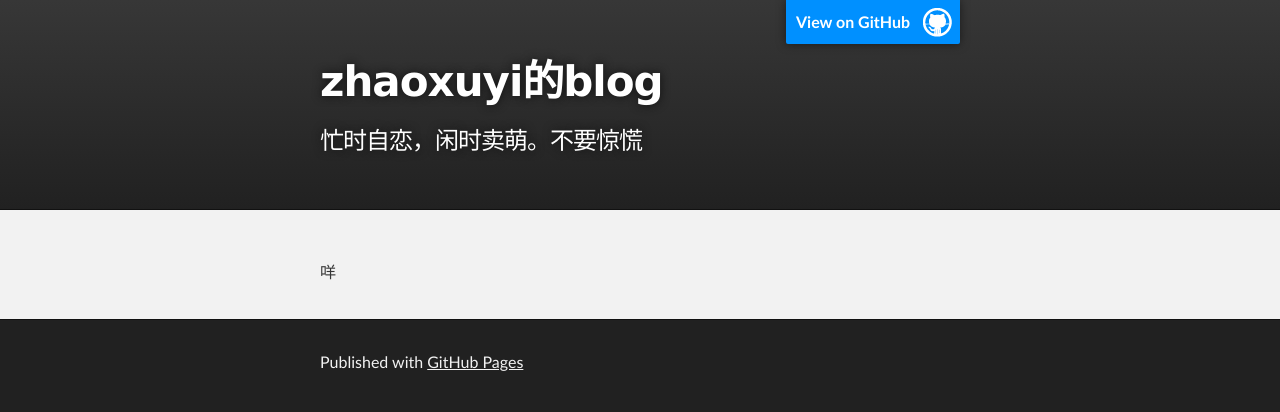
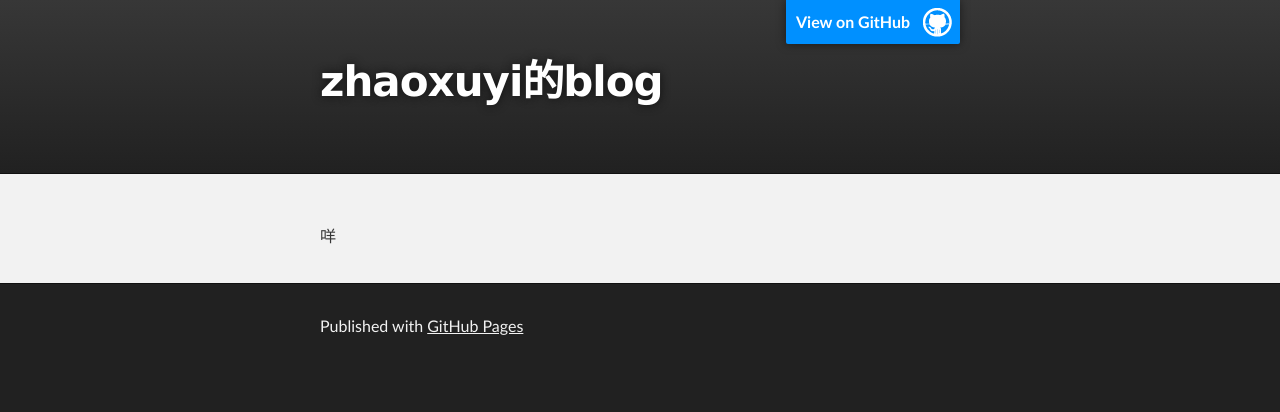
Before and after one commit to zhaoxuyyi/zhaoxuyyi.github.io, a plain HTML site: page index.html in a window 1280 px wide. Drawn offline with Linux system fonts and the light colour scheme.

Commit message:
Update index.html

```diff
--- a/index.html
+++ b/index.html
@@ -4,7 +4,7 @@
   <head>
     <meta charset='utf-8'>
     <meta http-equiv="X-UA-Compatible" content="chrome=1">
-    <meta name="description" content="zhaoxuyi的blog : 忙时自恋，闲时卖萌。不要惊慌">
+    <meta name="description" content="zhaoxuyi的blog">
 
     <link rel="stylesheet" type="text/css" media="screen" href="stylesheets/stylesheet.css">
 
@@ -19,7 +19,7 @@
           <a id="forkme_banner" href="https://github.com/zhaoxuyyi">View on GitHub</a>
 
           <h1 id="project_title">zhaoxuyi的blog</h1>
-          <h2 id="project_tagline">忙时自恋，闲时卖萌。不要惊慌</h2>
+          <h2 id="project_tagline"></h2>
 
         </header>
     </div>
```
